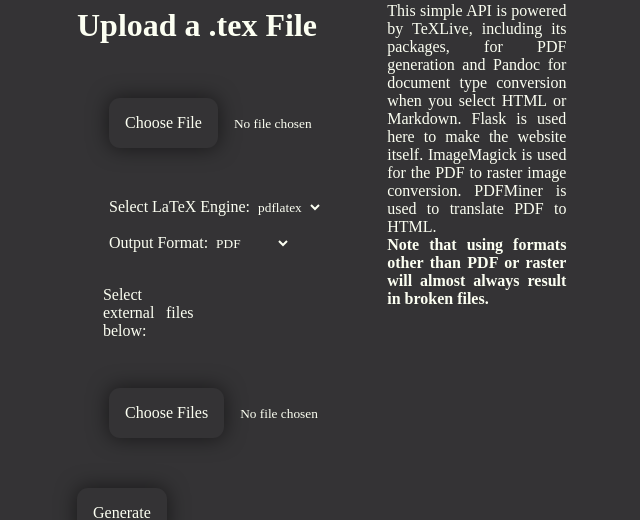
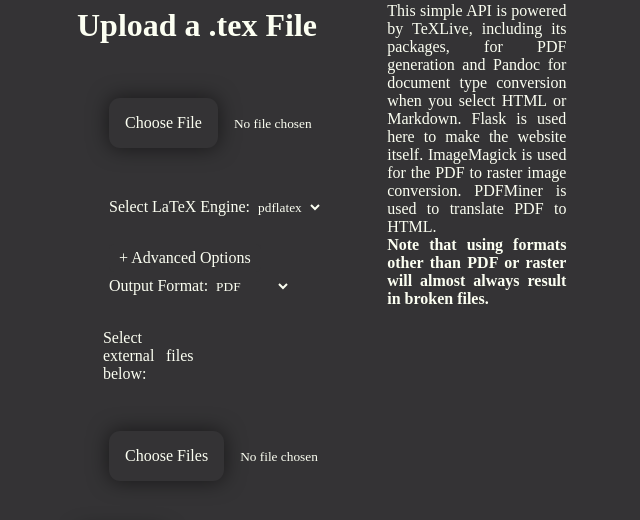
Before and after one commit to TiewTNT/texcompileflask, a Flask app: page / in a window 1280 px wide. Shown: the part 142-662 px from the top of the page, without its empty margins (304-944 px from the left). Run offline with Flask 3, Linux system fonts and the light colour scheme; some web fonts are replaced.

Commit message:
a very nice commit!

```diff
--- a/app/app.py
+++ b/app/app.py
@@ -107,6 +107,8 @@ def process_json():
             ]
             success, out, err = run_subprocess(args, cwd=TEMP_DIR)
         else:
+            print("FORM DATA EXTRA TOOLS:", request.form.getlist('extraTools'))
+
             args = [
                 engine,
                 f'-jobname={hashed}',
@@ -116,7 +118,18 @@ def process_json():
                 tex_path.replace(os.sep, '/')
             ]
             run_subprocess(args)
-            success, out, err = run_subprocess(args)
+            for tool in request.form.getlist('extraTools'):
+                print('Running extra tool:', tool)
+                run_subprocess([tool.split(' ')[0], hashed], cwd=TEMP_DIR)
+                # print('Applied command:', ' '.join([tool.split(' ')[0], hashed]), 'with cwd:', TEMP_DIR)
+            compiles = [2]
+            for tool in request.form.getlist('extraTools'):
+                compiles.append(int(tool.split(' ')[1]))
+            if max(compiles) > 2:
+                for i in range(max(compiles) - 2):
+                    run_subprocess(args)
+
+        success, out, err = run_subprocess(args)
         print('LaTeX STDOUT:', out)
         print('LaTeX STDERR:', err)
 
--- a/app/static/style.css
+++ b/app/static/style.css
@@ -52,9 +52,9 @@ input[type=number] {
 
 input[type="number"]::-webkit-inner-spin-button,
 input[type="number"]::-webkit-outer-spin-button {
-  -webkit-appearance: none;
-  appearance: none;
-  margin: 0;
+    -webkit-appearance: none;
+    appearance: none;
+    margin: 0;
 }
 
 button {
@@ -86,3 +86,23 @@ p {
     display: block;
     margin-right: auto;
 }
+
+.checkbox-dropdown {
+    margin-top: 10px;
+}
+
+.checkbox-toggle {
+    cursor: pointer;
+    background-color: #343335;
+    padding: 5px 10px;
+    border-radius: 5px;
+    display: inline-block;
+    margin-bottom: 5px;
+}
+
+.checkbox-options {
+    display: none;
+    padding: 5px 10px;
+    border-radius: 5px;
+    background-color: #343335;
+}
--- a/app/templates/app.html
+++ b/app/templates/app.html
@@ -8,7 +8,8 @@
 
   <link rel="preconnect" href="https://fonts.googleapis.com">
   <link rel="preconnect" href="https://fonts.gstatic.com" crossorigin>
-  <link href="https://fonts.googleapis.com/css2?family=Ledger&display=swap" rel="stylesheet"><!-- Ledger font for headings -->
+  <link href="https://fonts.googleapis.com/css2?family=Ledger&display=swap" rel="stylesheet">
+  <!-- Ledger font for headings -->
 </head>
 
 <body>
@@ -25,6 +26,38 @@
           <option value="lualatex">lualatex</option>
           <option value="context">ConTeXt</option>
         </select><br><br>
+
+        <div class="checkbox-dropdown" id="extrasDropdown">
+          <div class="checkbox-toggle" onclick="toggleExtras()">+ Advanced Options</div>
+          <div class="checkbox-options" id="extraCheckboxes">
+            <label><input type="checkbox" name="extraTools" value="bibtex 3"> BibTeX</label>
+          </div>
+        </div>
+
+        <script>
+          function toggleExtras() {
+            const box = document.getElementById("extraCheckboxes");
+            box.style.display = box.style.display === "block" ? "none" : "block";
+          }
+
+          // Hide checkbox dropdown when ConTeXt is selected
+          document.getElementById("engine").addEventListener("change", function () {
+            const dropdown = document.getElementById("extrasDropdown");
+            if (this.value === "context") {
+              dropdown.style.display = "none";
+            } else {
+              dropdown.style.display = "block";
+            }
+          });
+
+          // Hide it initially if "context" is preselected
+          window.addEventListener("DOMContentLoaded", function () {
+            const engine = document.getElementById("engine").value;
+            if (engine === "context") {
+              document.getElementById("extrasDropdown").style.display = "none";
+            }
+          });
+        </script>
 
         <label for="format">Output Format:</label>
         <select id="format">
@@ -70,7 +103,8 @@
         type
         conversion when you select HTML or Markdown. Flask is used here to make the website itself. ImageMagick is used
         for the PDF to raster image conversion.
-      PDFMiner is used to translate PDF to HTML.</br><strong>Note that using formats other than PDF or raster will almost always result in broken files.</strong></p>
+        PDFMiner is used to translate PDF to HTML.</br><strong>Note that using formats other than PDF or raster will
+          almost always result in broken files.</strong></p>
     </div>
   </div>
 
@@ -103,6 +137,9 @@
       formData.append("dpi", dpi);
       formData.append("imgFormat", imgFormat);
       formData.append("time", new Date().getTime());
+      document
+        .querySelectorAll('input[name="extraTools"]:checked')
+        .forEach(cb => formData.append("extraTools", cb.value));
 
       fetch("/api", {
         method: "POST",
```
Lines whose indentation alone changed are shown as unchanged.
